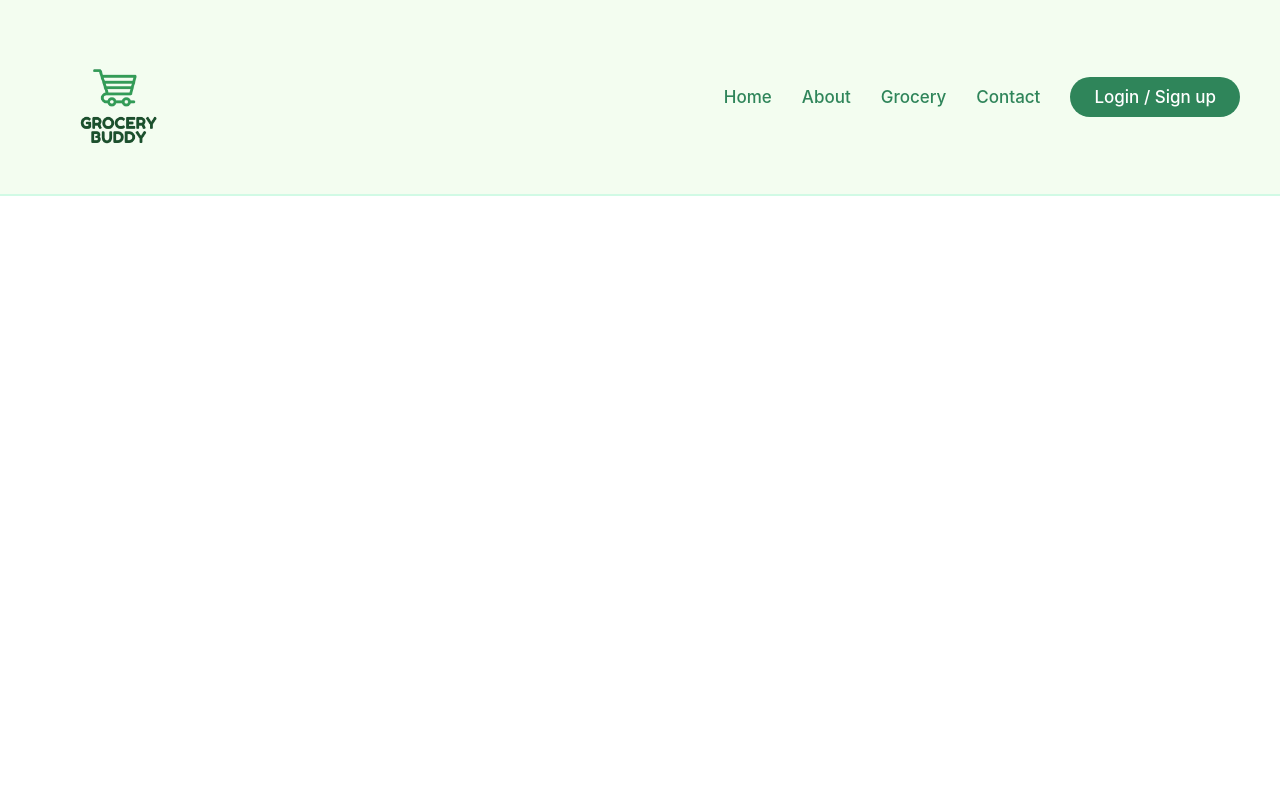
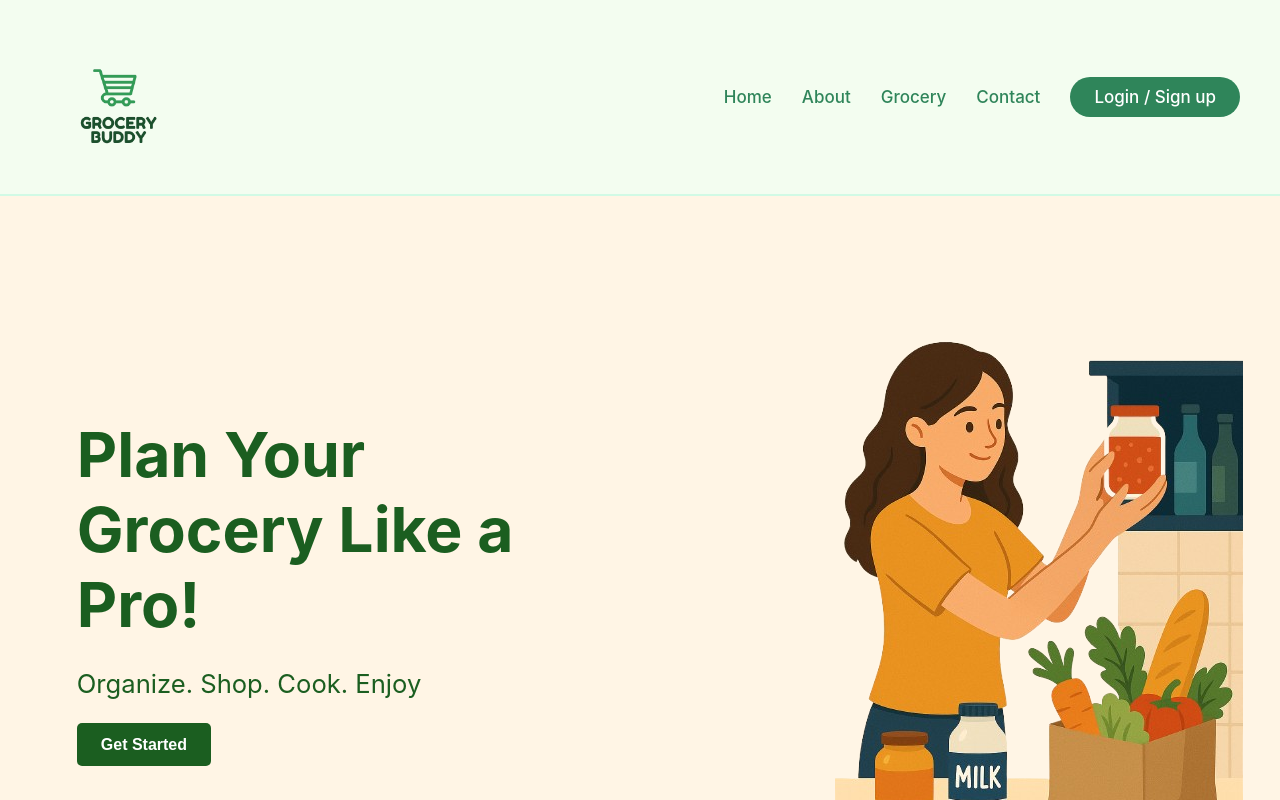
Before and after one commit to palak22291/grocery-list, a React (Create React App) app: page / in a window 1280 px wide. Shown: the top 800 px of the page. Built offline with nearby package versions, Linux system fonts and the light colour scheme.

Commit message:
routing added  to get strated button

```diff
--- a/src/App.js
+++ b/src/App.js
@@ -1,15 +1,15 @@
-import './App.css';
-import Navbar from './components/Navbar';
-import { BrowserRouter as Router, Routes, Route } from 'react-router-dom';
-import SignUp from './components/SignUp';
-import { useEffect } from 'react';
-import AOS from 'aos';
-import 'aos/dist/aos.css';
+import "./App.css";
+import Navbar from "./components/Navbar";
+import { BrowserRouter as Router, Routes, Route } from "react-router-dom";
+import SignUp from "./components/SignUp";
+import { useEffect } from "react";
+import AOS from "aos";
+import "aos/dist/aos.css";
 
-import Home from './components/Home';
-import Grocery from './components/Grocery';
-import HowItWorks from './components/HowItWorks';
-import Footer from './components/Footer';
+import Home from "./components/Home";
+import Grocery from "./components/Grocery";
+import HowItWorks from "./components/HowItWorks";
+import Footer from "./components/Footer";
 
 function App() {
   useEffect(() => {
@@ -19,15 +19,16 @@ function App() {
     });
   }, []);
 
-
-
   return (
     <Router>
-      <Navbar />
+      <Navbar/>
+
       <Routes>
+      <Route path="/" element={<Home />}/>
         <Route path="/home" element={<Home />} />
         <Route path="/grocery" element={<Grocery />} />
         <Route path="/about" element={<HowItWorks />} />
+
         <Route path="/contact" element={<Footer />} />
         <Route path="/signup" element={<SignUp />} />
       </Routes>
--- a/src/components/HeroSection.js
+++ b/src/components/HeroSection.js
@@ -1,17 +1,31 @@
-
+import { useNavigate } from 'react-router-dom';
+import { getAuth } from 'firebase/auth';
 import React from "react";
 import "./HeroSection.css";
 
 import heroimage from '../assests/heroimage.png';
 
 function HeroSection() {
+  const navigate=useNavigate()
+
+  const handleGetStarted=()=>{
+    const auth = getAuth()
+    const user=auth.currentUser
+    if (user) {
+      navigate('/grocery');
+    } else {
+      navigate('/signup');
+    }
+  }
+
+
   return (
     <section className="hero">
       <div className="hero-content">
         <div className="hero-text">
           <h1>Plan Your <br />Grocery Like a Pro!</h1>
           <p>Organize. Shop. Cook. Enjoy</p>
-          <button>Get Started</button>
+          <button onClick={handleGetStarted}>Get Started</button>
         </div>
         <div className="hero-image">
         <img src={heroimage} alt="Woman shopping groceries" />
```
Also changed, not shown: src/components/RecipeSuggestionSection.js (added, +8 -0 lines), src/components/SmartFinderSection.js (added, +9 -0 lines).
